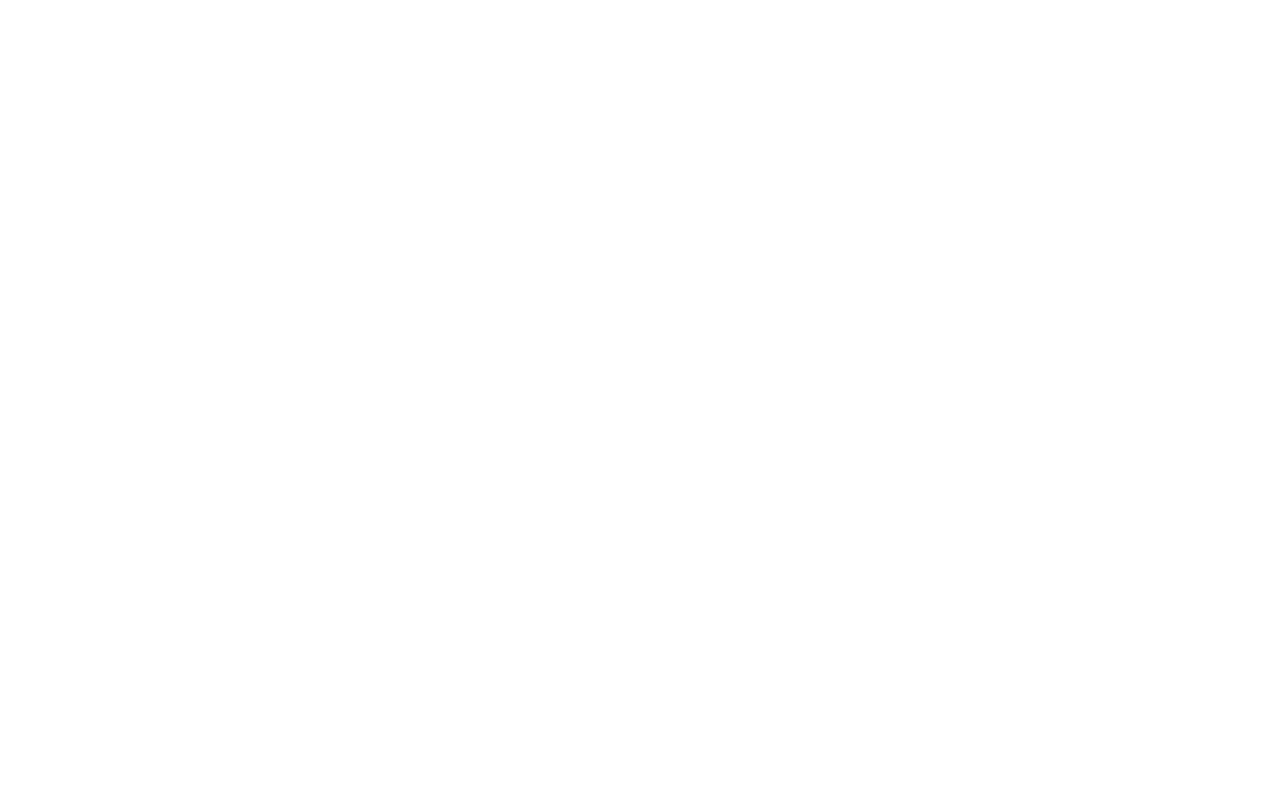
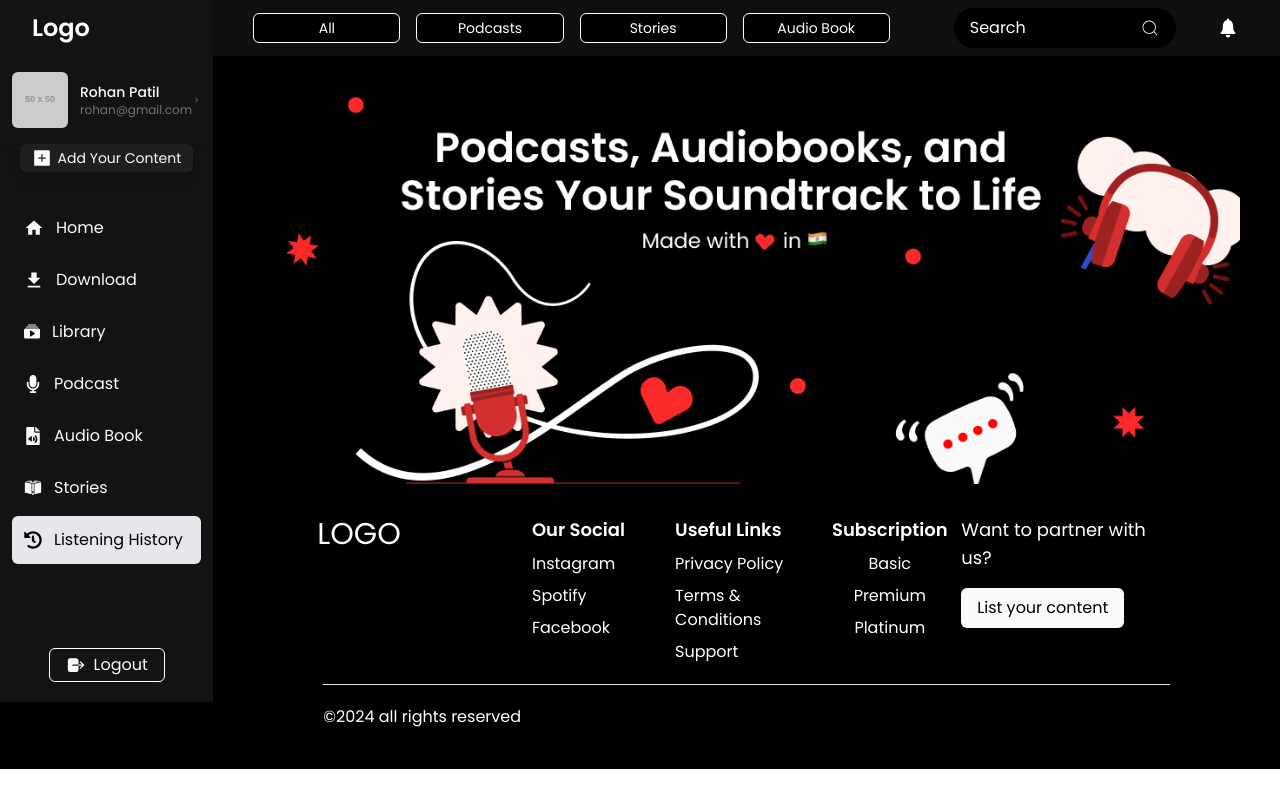
Before and after one commit to satishd01/podcast, a React (Vite) app in the folder podcast/: page /listening-history in a window 1280 px wide. Before the commit this address had no page. Built offline with nearby package versions, Linux system fonts and the light colour scheme; the HTML template or start-up script is replaced by a standard one.

Commit message:
feat: ListeningHistory

```diff
--- a/podcast/src/App.jsx
+++ b/podcast/src/App.jsx
@@ -48,6 +48,9 @@
 const AllLatestShows = lazy(() =>
   import("./pages/AllLatestShows/AllLatestShows")
 );
+const ListeningHistory = lazy(() =>
+  import("./pages/ListeningHistory/ListeningHistory")
+);
 
 const App = () => {
   const dispatch = useDispatch();
@@ -92,6 +95,7 @@
           <Route path="/profile" element={<Profile />} />
           <Route path="/all-top-creators" element={<AllTopCreators />} />
           <Route path="/all-latest-shows" element={<AllLatestShows />} />
+          <Route path="/listening-history" element={<ListeningHistory />} />
           <Route path="/downloaded-podcasts" element={<DownloadedPodcasts />} />
           <Route path="/your-playlist" element={<MyPlaylist />} />
           <Route path="/your-playlist/:playlist" element={<SinglePlaylist />} />
--- a/podcast/src/components/UserSlider/UserFeaturesNav.jsx
+++ b/podcast/src/components/UserSlider/UserFeaturesNav.jsx
@@ -70,7 +70,7 @@
       </div>
       <div
         className={`py-3 flex items-center gap-3 px-3 hover:rounded-lg cursor-pointer ${getNavItemClass(
-          "/history"
+          "/listening-history"
         )}`}
         onClick={() => navigate("/listening-history")}>
         <FaHistory className="text-lg" />
--- a/podcast/src/pages/ListeningHistory/ListeningHistory.jsx
+++ b/podcast/src/pages/ListeningHistory/ListeningHistory.jsx
@@ -1,11 +1,50 @@
-import React from "react";
-import { scrollToTop } from "../../utils/constants";
+import React, { useEffect } from "react";
+import { useDispatch, useSelector } from "react-redux";
+import { toggleSlider } from "../../app/slices/sliderSlice";
+import Footer from "../../components/Footer/Footer";
+import Navbar from "../../components/Navbar/Navbar";
+import SliderDiv from "../../components/SliderDiv/SliderDiv";
+import {
+  resizeHandler,
+  scrollToTop,
+  userSliderHandler,
+} from "../../utils/constants";
+
+import { useNavigate } from "react-router-dom";
 
 const ListeningHistory = () => {
   useEffect(() => {
     scrollToTop();
   }, []);
-  return <div></div>;
+
+  const dispatch = useDispatch();
+  const navigate = useNavigate();
+
+  const isUserViewOpen = useSelector((state) => state.slider.isSliderOpen);
+
+  useEffect(() => {
+    resizeHandler(dispatch, toggleSlider);
+  }, [dispatch]);
+
+  useEffect(() => {
+    userSliderHandler(dispatch, toggleSlider, isUserViewOpen);
+  }, [isUserViewOpen, dispatch]);
+
+  return (
+    <div>
+      <Navbar />
+      <div className="grid grid-cols-12">
+        <SliderDiv />
+
+        <div
+          className={`${
+            isUserViewOpen ? "md:col-span-10" : "md:col-span-12"
+          } col-span-12 text-white bg-black relative h-auto px-4 md:px-10 py-10`}>
+          <Footer />
+        </div>
+      </div>
+    </div>
+  );
 };
 
 export default ListeningHistory;
```
